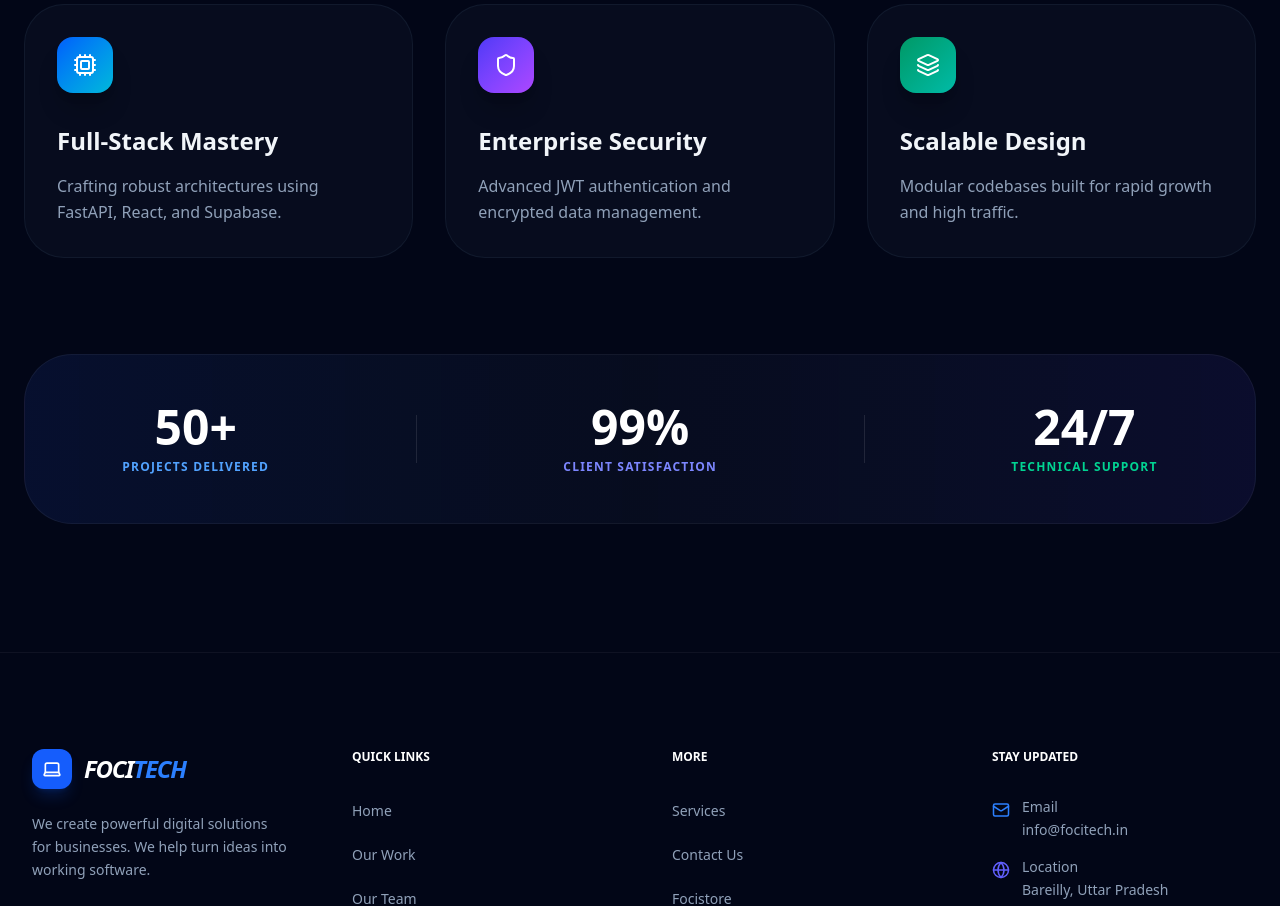
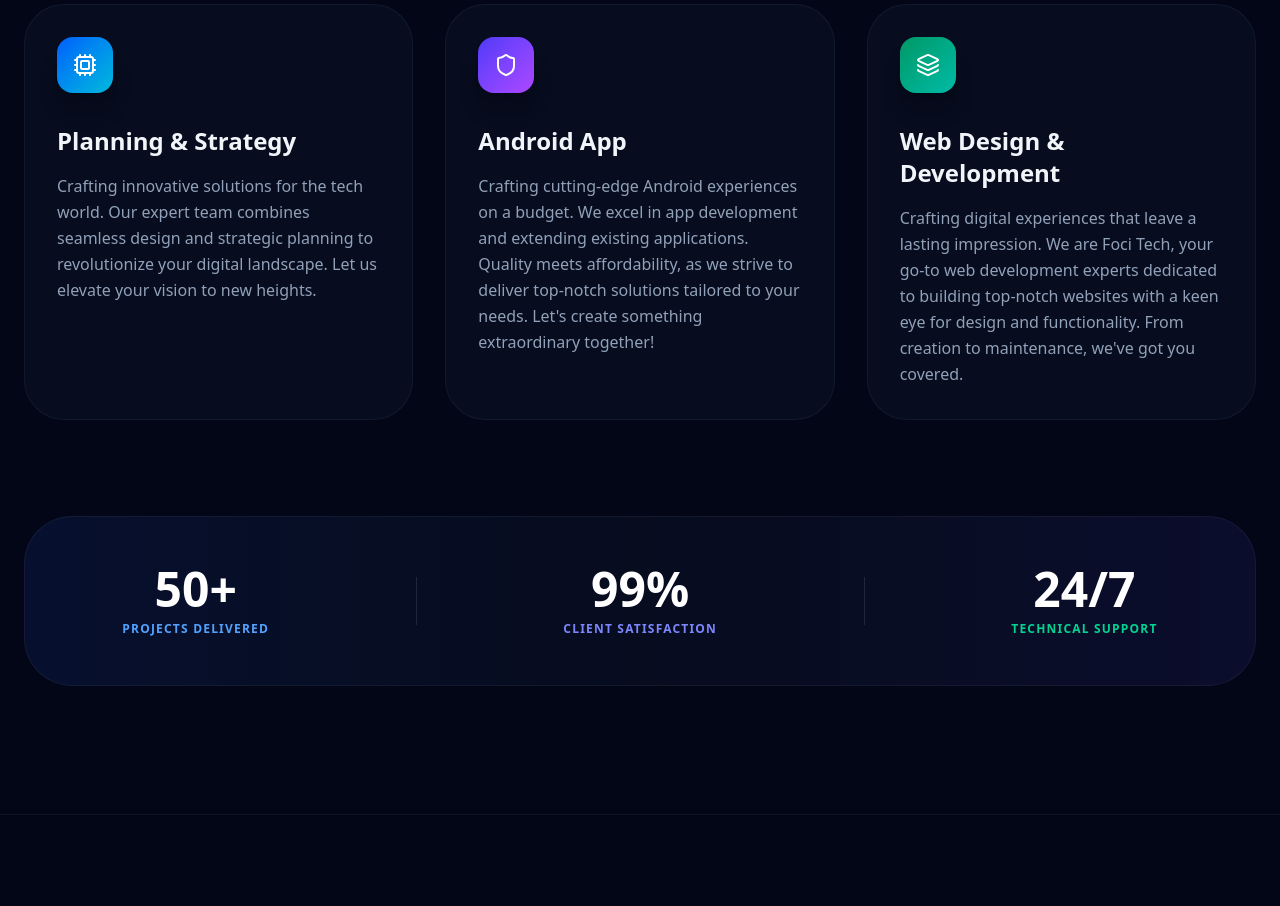
Before and after one commit to DeepeshSharma11/TECHFOCI, a React (Vite) app in the folder focitech-frontend/: page / in a window 1280 px wide. Shown: the part 900-1806 px from the top of the page. Built offline with nearby package versions, Linux system fonts and the light colour scheme; no server answers.

Commit message:
change the title page content

```diff
--- a/focitech-frontend/src/pages/Home.jsx
+++ b/focitech-frontend/src/pages/Home.jsx
@@ -70,9 +70,9 @@ const Home = () => {
         <div className="max-w-7xl mx-auto px-6">
           <div className="grid grid-cols-1 md:grid-cols-3 gap-8">
             {[
-              { icon: <Cpu />, title: "Full-Stack Mastery", desc: "Crafting robust architectures using FastAPI, React, and Supabase.", color: "from-blue-600 to-cyan-500" },
-              { icon: <Shield />, title: "Enterprise Security", desc: "Advanced JWT authentication and encrypted data management.", color: "from-indigo-600 to-purple-500" },
-              { icon: <Layers />, title: "Scalable Design", desc: "Modular codebases built for rapid growth and high traffic.", color: "from-emerald-600 to-teal-500" }
+              { icon: <Cpu />, title: "Planning & Strategy", desc: "Crafting innovative solutions for the tech world. Our expert team combines seamless design and strategic planning to revolutionize your digital landscape. Let us elevate your vision to new heights.", color: "from-blue-600 to-cyan-500" },
+              { icon: <Shield />, title: "Android App", desc: "Crafting cutting-edge Android experiences on a budget. We excel in app development and extending existing applications. Quality meets affordability, as we strive to deliver top-notch solutions tailored to your needs. Let's create something extraordinary together!", color: "from-indigo-600 to-purple-500" },
+              { icon: <Layers />, title: "Web Design & Development", desc: "Crafting digital experiences that leave a lasting impression. We are Foci Tech, your go-to web development experts dedicated to building top-notch websites with a keen eye for design and functionality. From creation to maintenance, we've got you covered.", color: "from-emerald-600 to-teal-500" }
             ].map((item, i) => (
               <motion.div
                 key={i}
```
